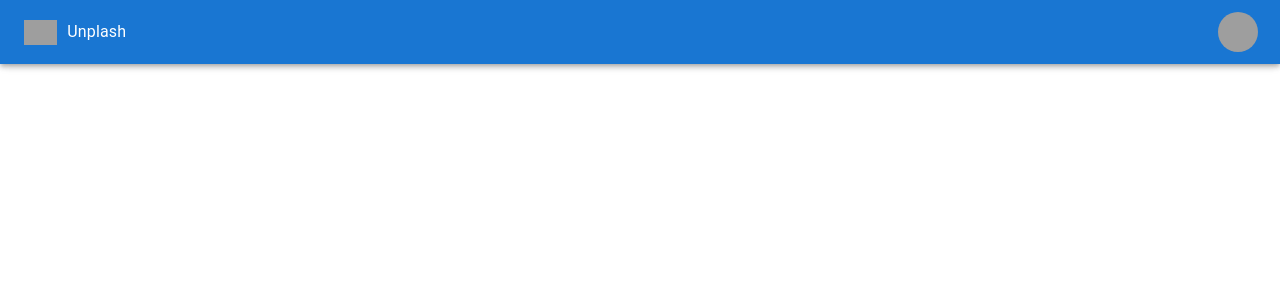
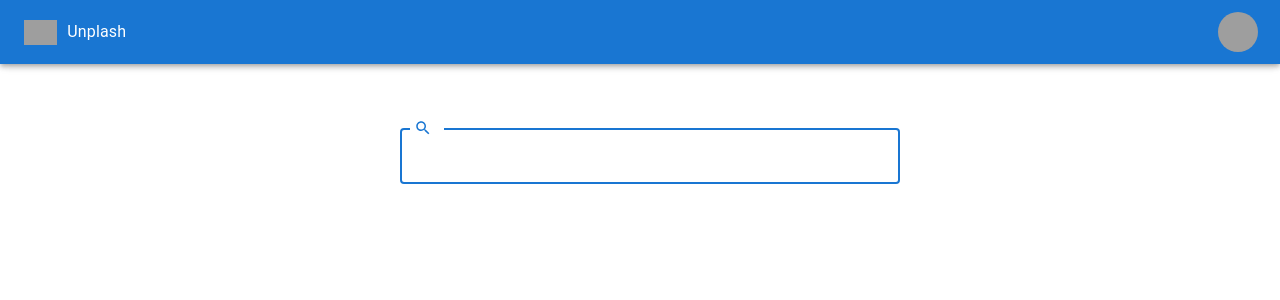
Before and after one commit to SanchitYadav2005/Unplash-clone, a React (Create React App) app: page / in a window 1280 px wide. Shown: the top 300 px of the page. Built offline with nearby package versions, Linux system fonts and the light colour scheme; grey boxes are pictures that could not be loaded; a web font is replaced by a local one.

Commit message:
creaed a search bar and added seach icon in it

```diff
--- a/src/App.js
+++ b/src/App.js
@@ -1,4 +1,5 @@
 import Navbar from "./Navbar";
+import SearchBar from "./SearchBar";
 
 
 
@@ -6,6 +7,7 @@ function App() {
   return (
     <div className="App">
       <Navbar/>
+      <SearchBar/>
     </div>
   );
 }
--- /dev/null
+++ b/src/SearchBar.js
@@ -0,0 +1,21 @@
+import React from "react";
+import Box from '@mui/material/Box';
+import TextField from '@mui/material/TextField';
+import SearchIcon from '@mui/icons-material/Search';
+
+
+
+export default function SearchBar() {
+   return (
+        <Box
+            sx={{
+                width: 500,
+                maxWidth: '100%',
+                margin: "8em 10em 0em 25em"
+            }}
+        >
+
+            <TextField fullWidth label={<SearchIcon/>} id="fullWidth" autoFocus />
+        </Box>
+    );
+}
```
